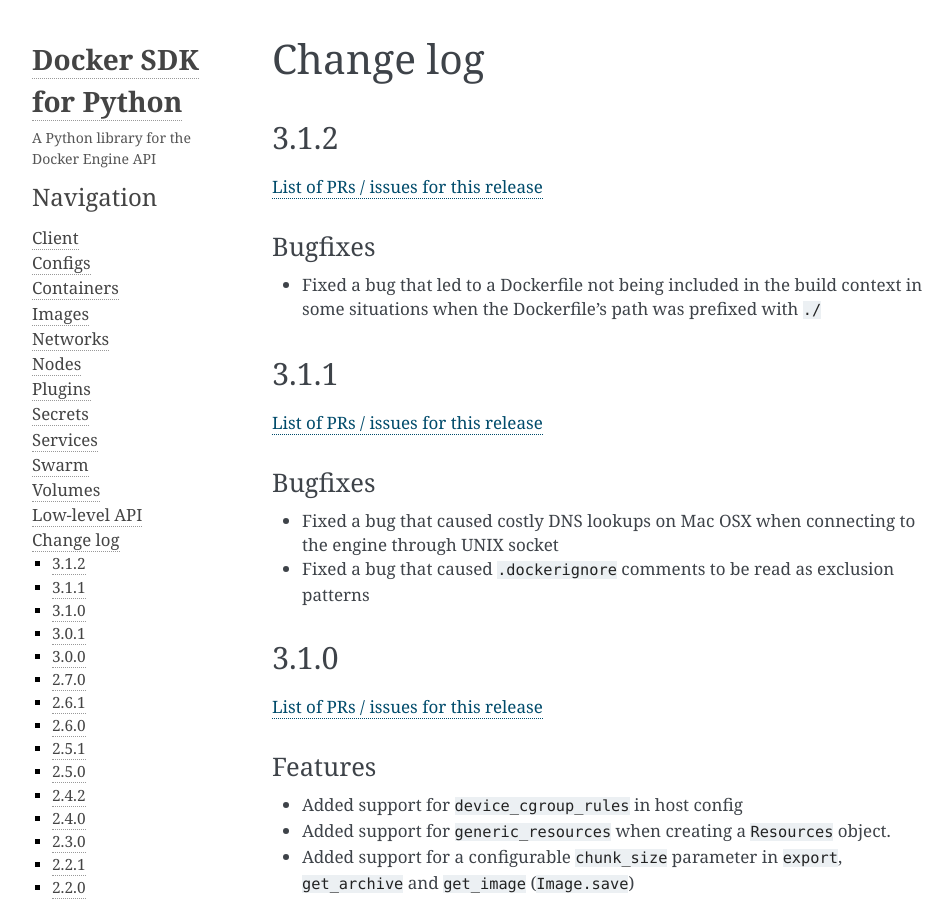
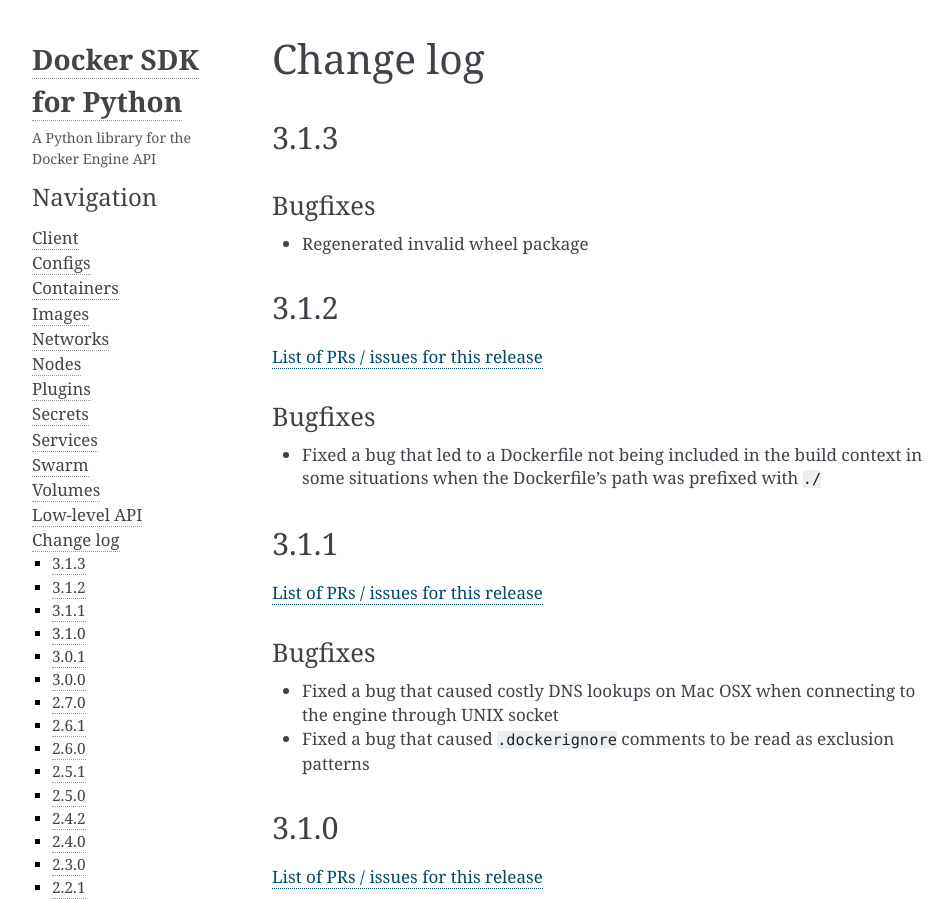
Before and after one commit to docker/docker-py, a Sphinx documentation site: the page built from docs/change-log.md, in a window 1280 px wide and 900 px high. Shown: the whole window, without its empty margins (148-1100 px from the left). Built offline with Sphinx 7.4.7, drawn with Linux system fonts in a browser that asks for light colours; pages that are not in the unit, such as notebooks, are missing from menus.

Commit message:
Bump 3.1.3
Signed-off-by: Joffrey F <joffrey@docker.com>

```diff
--- a/docker/version.py
+++ b/docker/version.py
@@ -1,2 +1,2 @@
-version = "3.1.2"
+version = "3.1.3"
 version_info = tuple([int(d) for d in version.split("-")[0].split(".")])
--- a/docs/change-log.md
+++ b/docs/change-log.md
@@ -1,5 +1,12 @@
 Change log
 ==========
+
+3.1.3
+-----
+
+### Bugfixes
+
+* Regenerated invalid wheel package
 
 3.1.2
 -----
```
Also changed, not shown: 1 other file.
